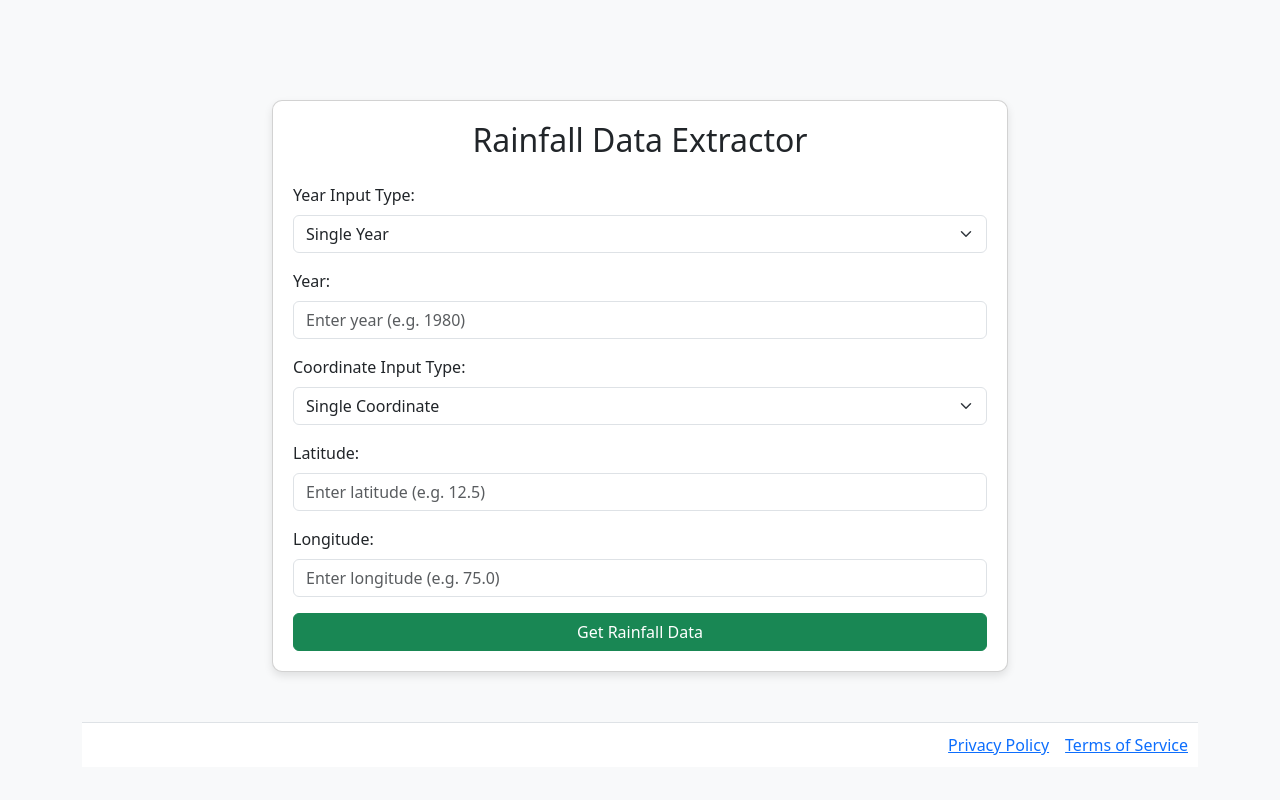
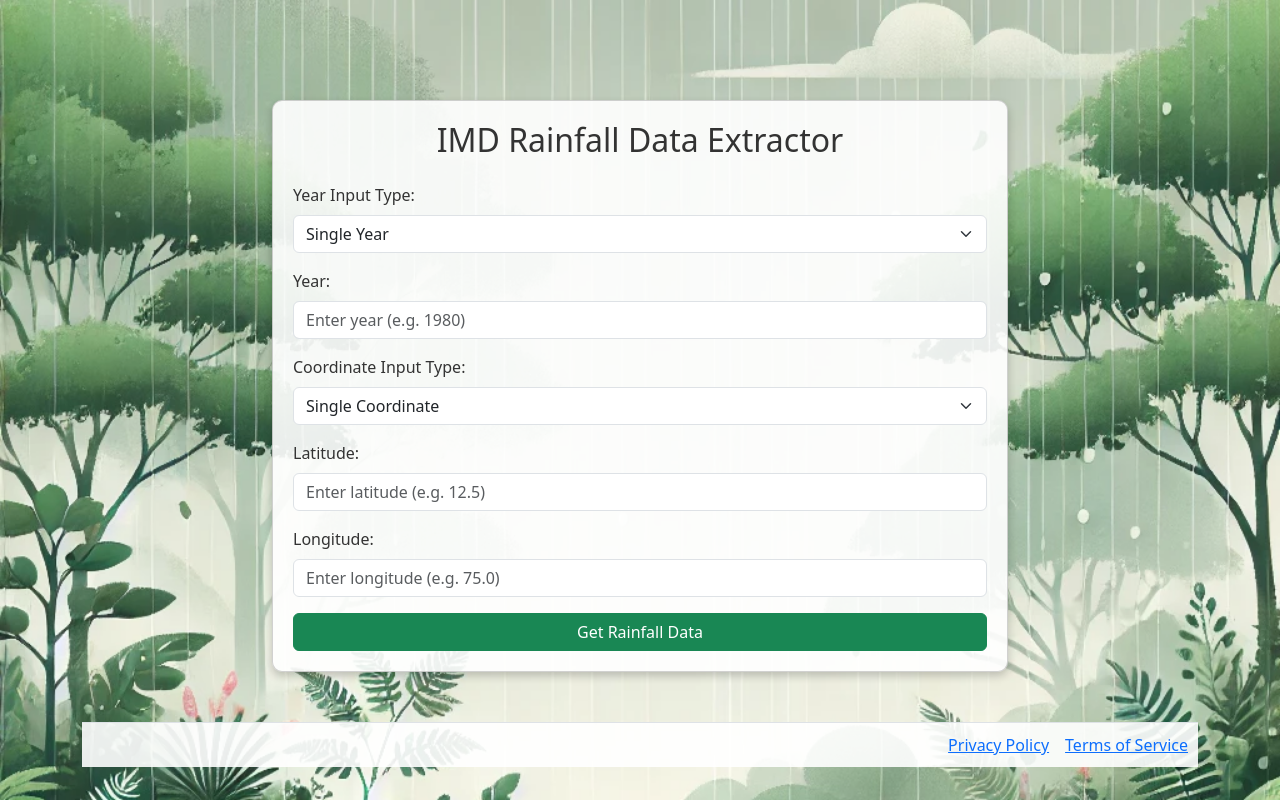
Before and after one commit to ansumanray10/ansumanray10_imd_extractor, a Flask app: page / in a window 1280 px wide. Run offline with Flask 3, Linux system fonts and the light colour scheme.

Commit message:
Update index.html

```diff
--- a/templates/index.html
+++ b/templates/index.html
@@ -8,7 +8,12 @@
     <link href="https://cdn.jsdelivr.net/npm/bootstrap@5.3.0-alpha1/dist/css/bootstrap.min.css" rel="stylesheet">
     <style>
         body {
-            background-color: #f8f9fa;
+            background-image: url("/static/background.png");
+            background-size: cover;
+            background-position: center;
+            background-repeat: no-repeat;
+            background-attachment: fixed;
+            color: #fff;
         }
         .container {
             margin-top: 100px;
@@ -16,12 +21,14 @@
         .card {
             padding: 20px;
             border-radius: 10px;
-            box-shadow: 0 4px 8px rgba(0, 0, 0, 0.1);
+            box-shadow: 0 4px 8px rgba(0, 0, 0, 0.2);
+            background-color: rgba(255, 255, 255, 0.9); /* Slightly transparent */
+            color: #333;
         }
         footer {
             margin-top: 50px;
             padding: 10px;
-            background-color: #fff;
+            background-color: rgba(255, 255, 255, 0.9);
             border-top: 1px solid #dee2e6;
         }
     </style>
@@ -80,7 +87,7 @@
         <div class="row justify-content-center">
             <div class="col-md-8">
                 <div class="card">
-                    <h2 class="text-center mb-4">Rainfall Data Extractor</h2>
+                    <h2 class="text-center mb-4">IMD Rainfall Data Extractor</h2>
                     <form method="POST" action="/submit" enctype="multipart/form-data">
                         <!-- Year Input Section -->
                         <div class="mb-3">
```
